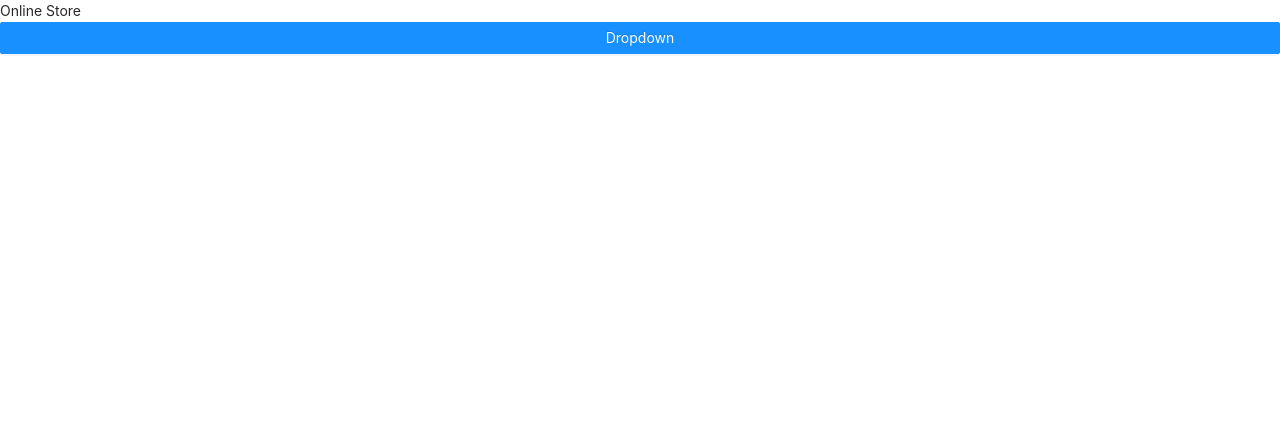
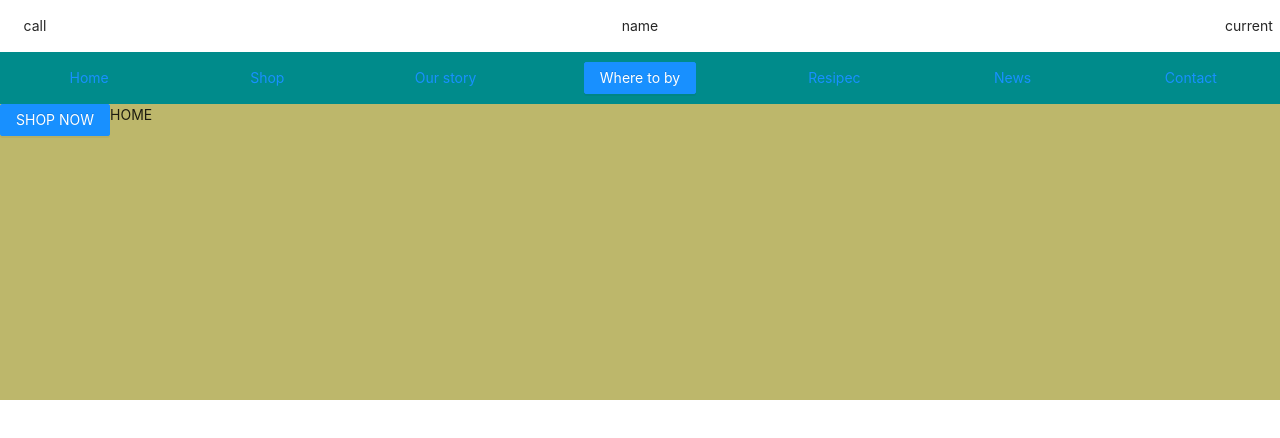
Before and after one commit to DeniKonst/online-store, a React (Create React App) app: page / in a window 1280 px wide. Shown: the top 438 px of the page. Built offline with nearby package versions, Linux system fonts and the light colour scheme.

Commit message:
added library react-router-dom

```diff
--- a/package.json
+++ b/package.json
@@ -10,9 +10,11 @@
     "@types/node": "^12.20.15",
     "@types/react": "^17.0.11",
     "@types/react-dom": "^17.0.8",
+    "@types/react-router-dom": "^5.1.8",
     "antd": "^4.16.3",
     "react": "^17.0.2",
     "react-dom": "^17.0.2",
+    "react-router-dom": "^5.2.0",
     "react-scripts": "4.0.3",
     "typescript": "^4.3.4",
     "web-vitals": "^1.1.2"
--- a/src/components/app/app.tsx
+++ b/src/components/app/app.tsx
@@ -1,5 +1,10 @@
 import React from "react";
+import { Switch, Route, Link } from "react-router-dom";
 import { Button, Dropdown, Menu } from "antd";
+
+import Home from "../../pages/home/home";
+import Shop from "../../pages/shop/shop";
+import OurStory from "../../pages/ourStory/our-story";
 
 import styles from "./styles.module.css";
 
@@ -14,10 +19,49 @@ const App = () => {
 
   return (
     <div className={styles.app}>
-      Online Store
-      <Dropdown overlay={menu} placement="bottomRight">
-        <Button type="primary">Dropdown</Button>
-      </Dropdown>
+      <header className={styles.header}>
+        <div className={styles.call}>call</div>
+        <div className={styles.name}>name</div>
+        <div className={styles.current}>current</div>
+      </header>
+      <nav className={styles.nav}>
+        <div className={styles.home}>
+          <Link to="/">Home</Link>
+        </div>
+        <div className={styles.shop}>
+          <Link to="/shop">Shop</Link>
+        </div>
+        <div className={styles.story}>
+          <Link to="/our-story">Our story</Link>
+        </div>
+        <div className={styles.toBuy}>
+          <Dropdown overlay={menu} placement="bottomRight">
+            <Button type="primary">Where to by</Button>
+          </Dropdown>
+        </div>
+        <div className={styles.resipec}>
+          <Link to="/resipec">Resipec</Link>
+        </div>
+        <div className={styles.news}>
+          <Link to="/news">News</Link>
+        </div>
+        <div className={styles.contact}>
+          <Link to="/contact">Contact</Link>
+        </div>
+      </nav>
+      <div className={styles.content}>
+        <Dropdown overlay={menu} placement="bottomRight">
+          <Button type="primary">SHOP NOW</Button>
+        </Dropdown>
+        <Switch>
+          <Route path="/" component={Home}/>
+          <Route path="/shop" children={() => <Shop/>}/>
+          <Route path="/our-story" children={() => <OurStory/>}/>
+          <Route path="/resipec"><div>RESIPEC</div></Route>
+          <Route path="/news"><div>NEWS</div></Route>
+          <Route path="/contact"><div>CONTACT</div></Route>
+        </Switch>
+      </div>
     </div>
   );
 };
--- a/src/components/app/styles.module.css
+++ b/src/components/app/styles.module.css
@@ -1,4 +1,62 @@
 .app {
+  flex-direction: column;
   display: flex;
-  flex-direction: column;
+  height: 400px;
+  width: 100%;
 }
+
+.header,
+.nav {
+  display: flex;
+  flex-direction: row;
+  align-items: center;
+}
+
+.header {
+  height: 70px;
+  background-color: white;
+  justify-content: space-between;
+}
+
+.nav {
+  height: 60px;
+  background-color: darkcyan;
+  justify-content: space-around;
+}
+
+.content {
+  display: flex;
+  height: 400px;
+  width: auto;
+  background-color: darkkhaki;
+}
+
+.call,
+.name,
+.current {
+  padding: 15px;
+  display: block;
+  text-align: center;
+  width: 70px;
+  /* background-color: chartreuse; */
+}
+
+.home,
+.shop,
+.story,
+.resipec,
+.news,
+.contact {
+  cursor: pointer;
+  padding: 10px;
+  display: block;
+  /* background-color: cornflowerblue; */
+  width: 100px;
+  text-align: center;
+}
+
+.toBuy {
+  padding: 10px;
+  display: block;
+  text-align: center;
+}
--- a/src/index.tsx
+++ b/src/index.tsx
@@ -1,12 +1,15 @@
 import React from "react";
 import ReactDOM from "react-dom";
+import {BrowserRouter as Router} from "react-router-dom";
 import App from "./components/app/app";
 import "./index.css";
 import reportWebVitals from "./reportWebVitals";
 
 ReactDOM.render(
   <React.StrictMode>
-    <App />
+    <Router>
+      <App />
+    </Router>
   </React.StrictMode>,
   document.getElementById("root")
 );
--- /dev/null
+++ b/src/pages/home/home.tsx
@@ -0,0 +1,5 @@
+import React from 'react';
+
+const Home = () => <div>HOME</div>;
+
+export default Home;
--- /dev/null
+++ b/src/pages/ourStory/our-story.tsx
@@ -0,0 +1,5 @@
+import React from 'react';
+
+const OurStory = () => <div>OUR STORY</div>;
+
+export default OurStory;
--- /dev/null
+++ b/src/pages/shop/shop.tsx
@@ -0,0 +1,5 @@
+import React from 'react';
+
+const Shop = () => <div>SHOP</div>;
+
+export default Shop;
```
Also changed, not shown: 1 other file (tests, documents, lock files or other folders).
